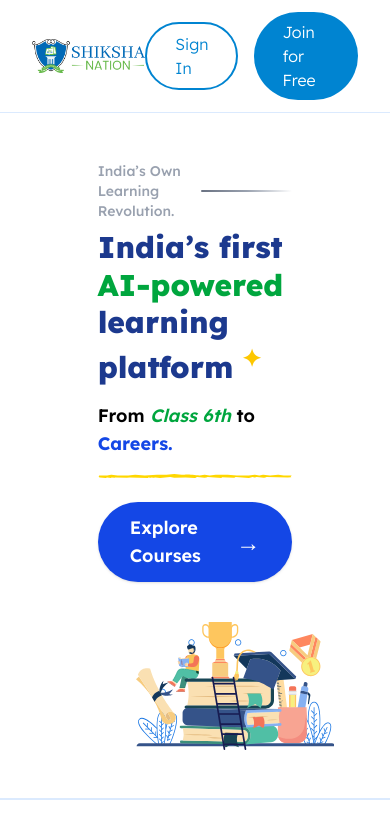
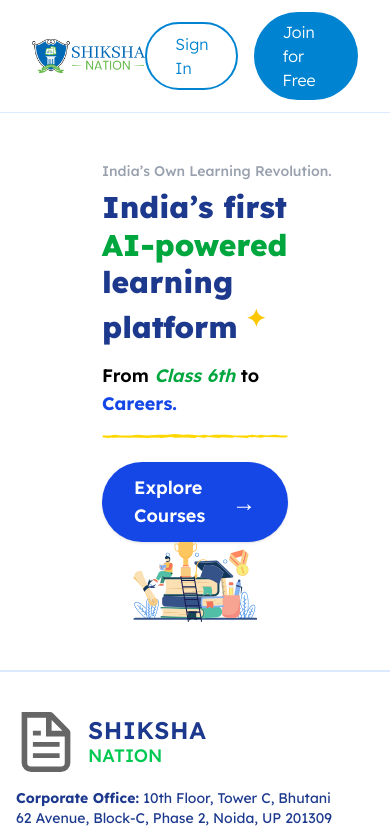
Before and after one commit to shikshanationdev/web, a Next.js app: page / in a window 390 px wide. Shown: the top 838 px of the page. Built offline with nearby package versions, Linux system fonts and the light colour scheme.

Commit message:
Refactor layout and styling of Home and Hero components for improved responsiveness

```diff
--- a/src/app/page.tsx
+++ b/src/app/page.tsx
@@ -4,7 +4,7 @@
 
 export default function Home() {
   return (
-    <div>
+    <div className="max-w-[1536px] mx-auto">
       <Navbar />
       <Hero />
       <Footer />
--- a/src/components/Hero.tsx
+++ b/src/components/Hero.tsx
@@ -3,15 +3,15 @@
 
 const Hero = () => {
   return (
-    <section className="w-full bg-white py-12 md:py-20 border-b border-blue-100 px-10">
-      <div className="mx-auto flex flex-col md:flex-row items-center justify-between px-4 md:px-8 gap-10">
+    <section className="w-full bg-white py-12 md:py-20 border-b border-blue-100">
+      <div className="mx-auto flex flex-col md:flex-row items-center justify-between w-full px-10">
         {/* Left: Text */}
-        <div className="flex-1 w-[70%]">
-          <div className="flex items-center gap-3 mb-2">
-            <span className="text-gray-400 font-medium text-sm md:text-base w-full">
+        <div className="basis-[60%] max-w-[60%]">
+          <div className="flex items-center mb-2 w-full gap-5">
+            <span className="text-gray-400 font-medium text-sm md:text-base whitespace-nowrap">
               India’s Own Learning Revolution.
             </span>
-            <div className="h-0.5 w-full bg-gradient-to-r from-gray-500 via-gray-400 to-white rounded-full" />
+            <div className="h-0.5 max-w-2xs flex-1 bg-gradient-to-r from-gray-400 via-gray-200 to-white rounded-full ml-0" />
           </div>
           <h1 className="text-3xl md:text-5xl font-extrabold leading-tight text-blue-900 mb-4">
             India’s first <span className="text-green-600">AI-powered</span>
@@ -44,13 +44,13 @@
           </Link>
         </div>
         {/* Right: Illustration */}
-        <div className="flex-1 flex justify-center w-[30%">
+        <div className="basis-[40%] max-w-[40%] flex justify-center">
           <Image
             src="/hero_section_img.svg"
             alt="Learning Illustration"
             width={100}
             height={120}
-            className="w-full h-auto pl-20"
+            className="w-full"
           />
         </div>
       </div>
```
